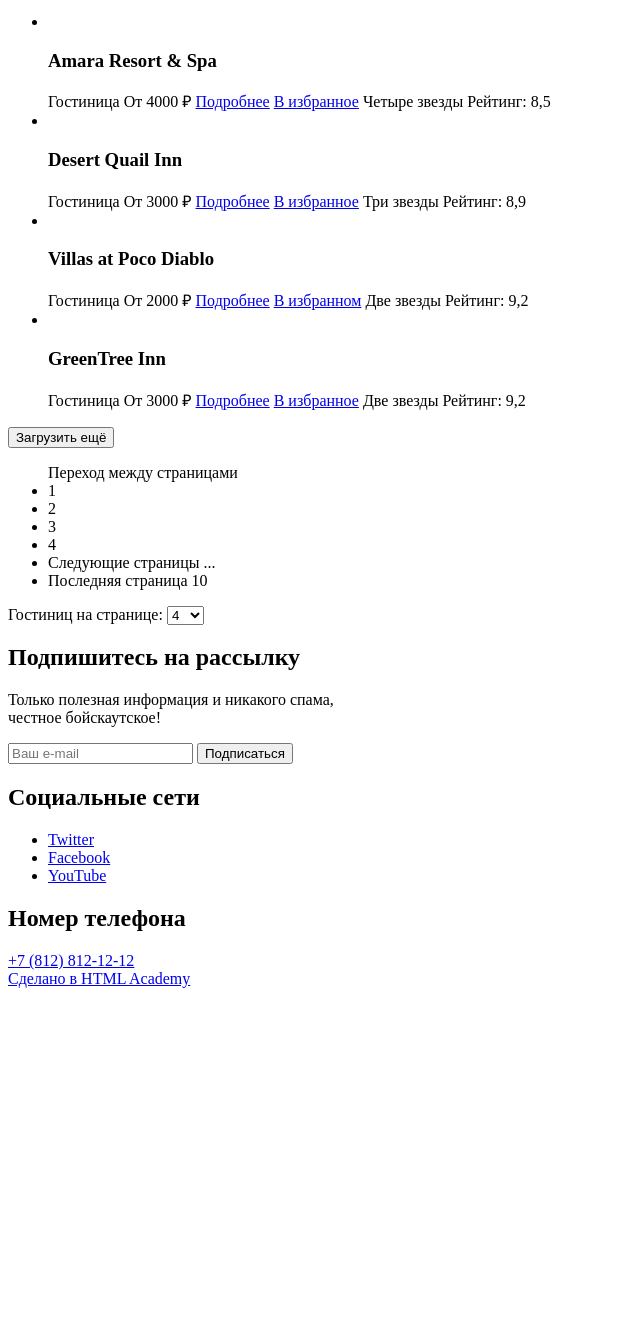
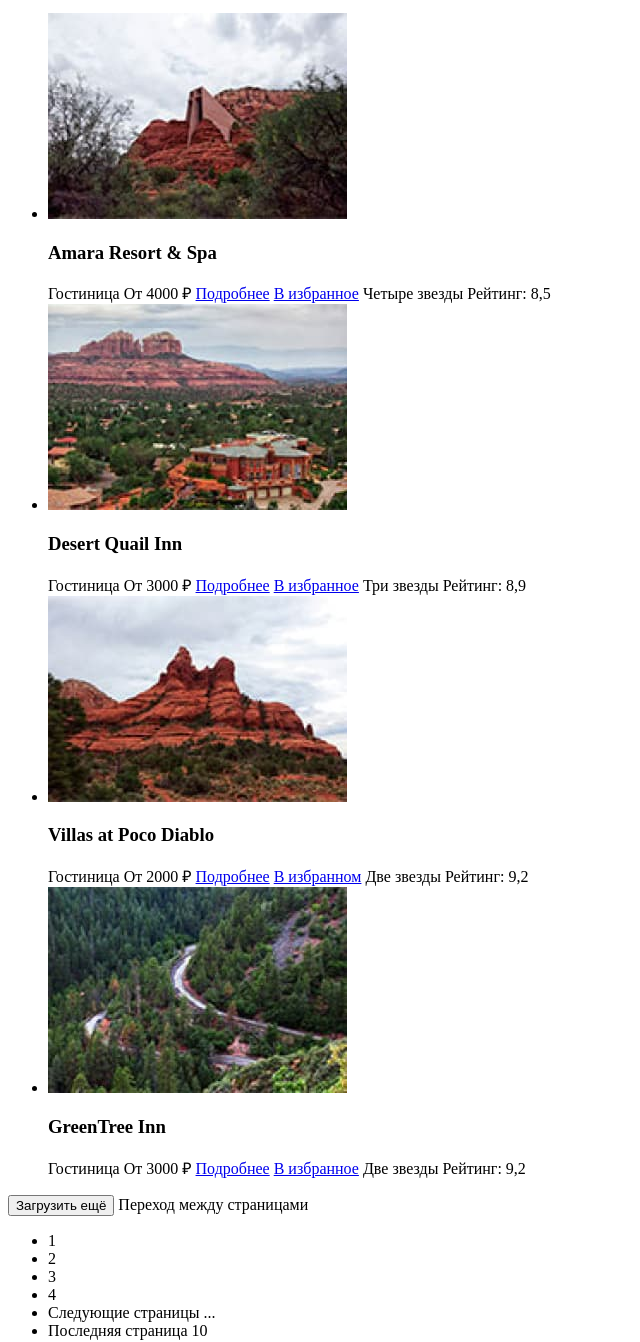
Before and after one commit to htmlacademy-htmlcss/2006935-sedona-33, a plain HTML site: page catalog.html in a window 1280 px wide. Shown: the part 768-2110 px from the top of the page, without its empty margins (0-640 px from the left). Before the commit the page ends 1764 px from the top, so only its background shows below. Drawn offline with Linux system fonts and the light colour scheme.

Commit message:
Добавлены контентные изображения
1. Изображения оптимизированы
2. Заполнены атрибуты alt
3. Указаны размеры

```diff
--- a/catalog.html
+++ b/catalog.html
@@ -134,7 +134,8 @@
       </a>
       <ul class="hotels-list">
         <li class="hotel-card">
-          <img src="" alt="" class="hotel-card-image">
+          <img src="images/catalog/amara.jpg" alt="Гостиница Amara Resort & Spa" class="hotel-card-image" width="299"
+            height="206">
           <h3 class="hotel-card-title">Amara Resort & Spa</h3>
           <span class="type">Гостиница</span>
           <span class="price">От 4000 &#8381;</span>
@@ -144,7 +145,8 @@
           <span class="rating">Рейтинг: 8,5</span>
         </li>
         <li class="hotel-card">
-          <img src="" alt="" class="hotel-card-image">
+          <img src="images/catalog/quail-inn.jpg" alt="Гостиница Desert Quail Inn" class="hotel-card-image" width="299"
+            height="206">
           <h3 class="hotel-card-title">Desert Quail Inn</h3>
           <span class="type">Гостиница</span>
           <span class="price">От 3000 &#8381;</span>
@@ -154,7 +156,8 @@
           <span class="rating">Рейтинг: 8,9</span>
         </li>
         <li class="hotel-card">
-          <img src="" alt="" class="hotel-card-image">
+          <img src="images/catalog/poco-diablo.jpg" alt="Гостиница Villas at Poco Diablo" class="hotel-card-image"
+            width="299" height="206">
           <h3 class="hotel-card-title">Villas at Poco Diablo</h3>
           <span class="type">Гостиница</span>
           <span class="price">От 2000 &#8381;</span>
@@ -163,7 +166,9 @@
           <span class="visually-hidden">Две звезды</span>
           <span class="rating">Рейтинг: 9,2</span>
         </li>
-        <li class="hotel-card"><img src="" alt="" class="hotel-card-image">
+        <li class="hotel-card">
+          <img src="images/catalog/greentree.jpg" alt="Гостиница GreenTree Inn" class="hotel-card-image" width="299"
+            height="206">
           <h3 class="hotel-card-title">GreenTree Inn</h3>
           <span class="type">Гостиница</span>
           <span class="price">От 3000 &#8381;</span>
@@ -174,8 +179,8 @@
         </li>
       </ul>
       <button class="pagination-more" type="button">Загрузить ещё</button>
+      <span class="visually-hidden">Переход между страницами</span>
       <ul class="pagination">
-        <span class="visually-hidden">Переход между страницами</span>
         <li class="pagination-item">
           <a class="pagination-link pagination-current">1</a>
         </li>
```
